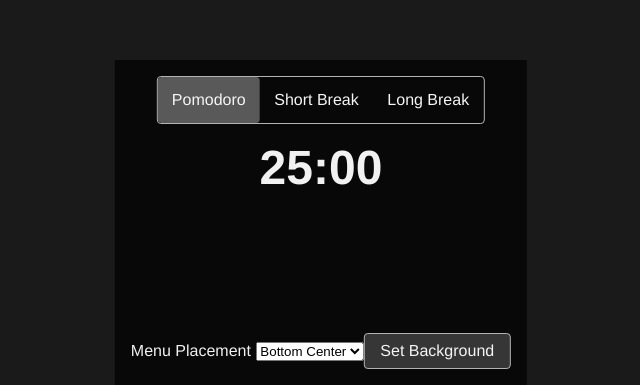
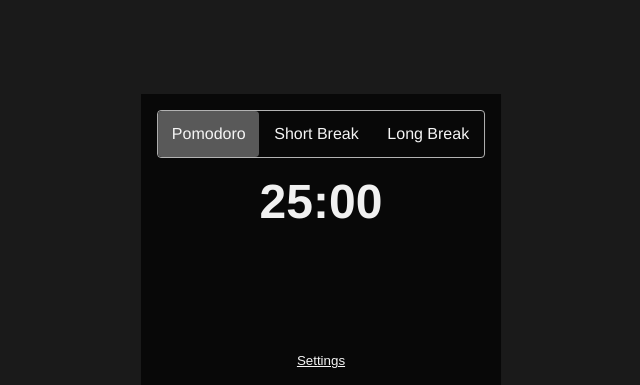
Before and after one commit to hamiltondave/pomodoro-clock, a Vue app: page / in a window 1280 px wide. Shown: the part 415-800 px from the top of the page, without its empty margins (319-959 px from the left). Built offline with nearby package versions, Linux system fonts and the light colour scheme; some icons are missing.

Commit message:
Add a separate view for settings

```diff
--- a/src/App.vue
+++ b/src/App.vue
@@ -2,12 +2,22 @@
   <div id="app" :style="bgStyle">
     <BaseVideo v-if="bgVideo" :src="bgVideo" class="bg-video" />
     <main :class="['menu', menuPlacement]">
-      <TimerOptions v-model.number="selectedTimer" />
-      <Timer :limit="timeLimits[selectedTimer]" />
       <Settings
+        v-if="showSettings"
         @update-background="setBackground"
         @update-placement="setPlacement"
       />
+      <template v-else>
+        <TimerOptions v-model.number="selectedTimer" />
+        <Timer :limit="timeLimits[selectedTimer]" />
+      </template>
+      <button
+        data-test-id="settings-button"
+        class="button--text"
+        @click="showSettings = !showSettings"
+      >
+        {{ showSettings ? 'Back' : 'Settings' }}
+      </button>
     </main>
   </div>
 </template>
@@ -33,6 +43,7 @@
       bgVideo: null,
       menuPlacement: 'menu--bottom-center',
       selectedTimer: 'pomodoro',
+      showSettings: false,
       timeLimits: {
         long: 10,
         pomodoro: 25,
--- a/src/components/Settings.vue
+++ b/src/components/Settings.vue
@@ -1,6 +1,6 @@
 <template>
   <form class="settings">
-    <label>
+    <label class="field">
       Menu Placement
       <select v-model="placement" @change="updatePlacement">
         <option value="bottom-left">Bottom Left</option>
@@ -11,7 +11,7 @@
         <option value="top-right">Top Right</option>
       </select>
     </label>
-    <label class="button file">
+    <label class="button file field">
       Set Background
       <input
         class="file__input"
@@ -56,6 +56,11 @@
   margin-top: 1rem;
 }
 
+.field {
+  display: block;
+  margin-bottom: 1rem;
+}
+
 .file {
   position: relative;
 
--- a/src/styles/main.scss
+++ b/src/styles/main.scss
@@ -12,6 +12,8 @@
   background-color: $grey-darker;
   border: 1px solid $grey-light;
   border-radius: 4px;
+
+  font-size: 1rem;
   color: $white;
   padding: .5rem 1rem;
   cursor: pointer;
@@ -23,4 +25,22 @@
   &:focus {
     border: 1px solid $blue;
   }
+
+  &--text {
+    background-color: transparent;
+    border: none;
+
+    color: $white;
+    text-decoration: underline;
+
+    cursor: pointer;
+
+    &:hover {
+      background-color: $grey-darker;
+    }
+
+    &:focus {
+      background-color: $grey-dark;
+    }
+  }
 }
```
Also changed, not shown: 1 other file (tests, documents, lock files or other folders).
